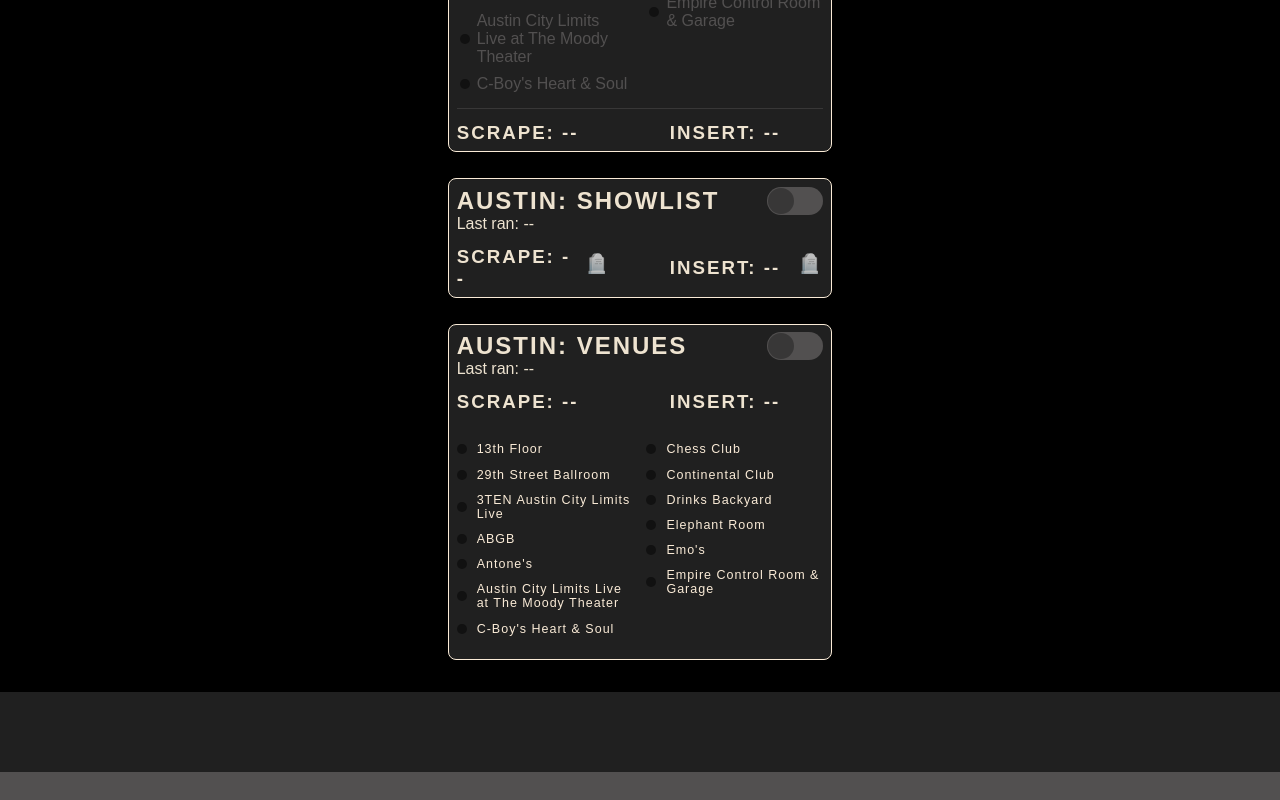
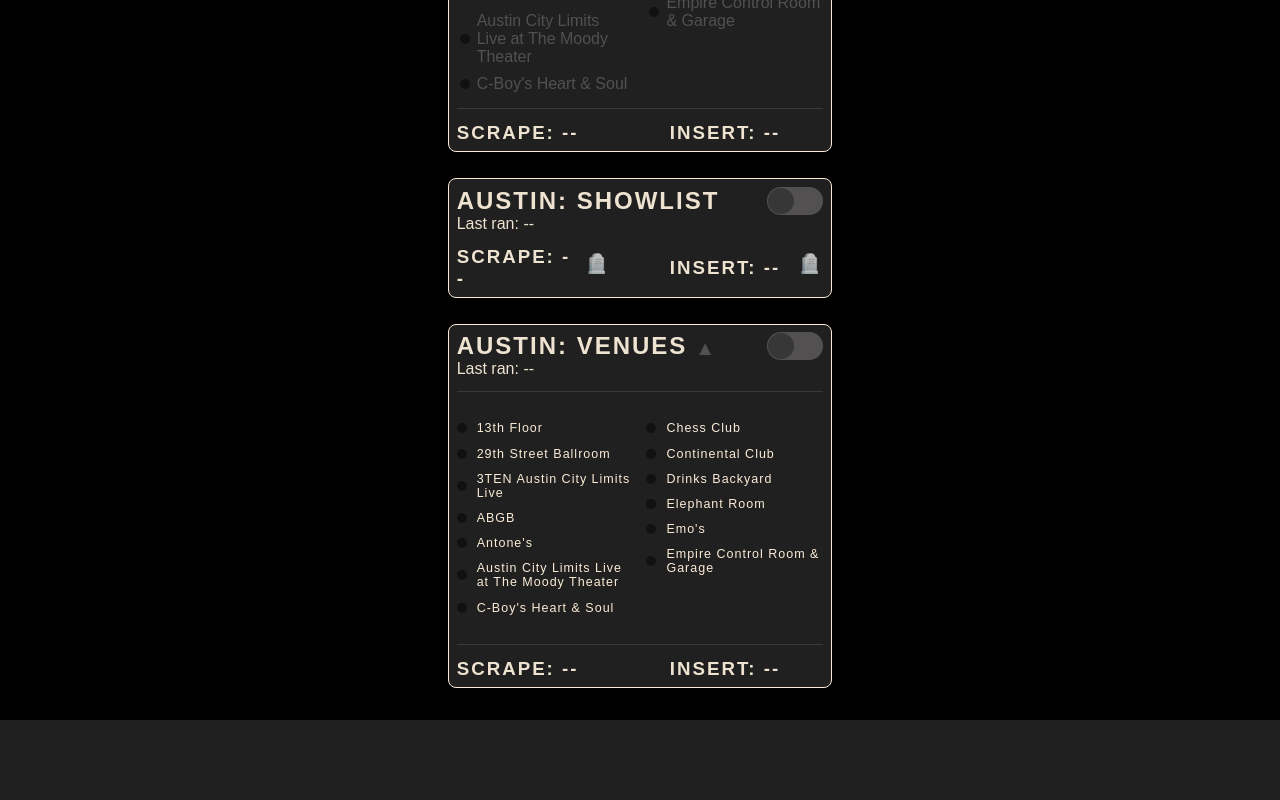
Before and after one commit to BDunham484/antecedent-journey, a React (Create React App) app in the folder client/: page /control in a window 1280 px wide. Shown: the part 442-1242 px from the top of the page. Before the commit the page ends 1214 px from the top, so only its background shows below. Built offline with nearby package versions, Linux system fonts and the light colour scheme; no server answers.

Commit message:
feat: refactor VenueControlBox for expand/collapse functionality and update styles

```diff
--- a/client/src/components/controls/ControlBox.module.css
+++ b/client/src/components/controls/ControlBox.module.css
@@ -10,7 +10,7 @@
     padding: 2%;
     gap: 1.3rem;
     position: relative;
-    /* overflow: hidden; */
+    overflow: hidden;
 }
 
 .controlHeader {
@@ -38,7 +38,7 @@
 /* --- VENUE SHIMMER --- */
 
 .venueShimmer {
-    border: none !important;
+    border: 1px solid transparent !important;
 }
 
 .venueShimmer::before {
@@ -86,7 +86,7 @@
 /* --- STALE SHIMMER --- */
 
 .staleShimmer {
-    border: none !important;
+    border: 1px solid transparent !important;
 }
 
 .staleShimmer::before {
--- a/client/src/components/controls/focusedVenueControl/FocusedVenueControlBox.jsx
+++ b/client/src/components/controls/focusedVenueControl/FocusedVenueControlBox.jsx
@@ -126,7 +126,7 @@ const FocusedVenueControlBox = ({
                 <div>
                     <h2>
                         AUSTIN: FOCUSED
-                        <span className={chevron}>{isExpanded ? '▲' : '▾'}</span>
+                        <span className={chevron}>{isExpanded ? '▲' : '▼'}</span>
                     </h2>
                     <div>{lastFocusedScrape ? `Last ran: ${formatScrapeTime(lastFocusedScrape)}` : 'Last ran: --'}</div>
                 </div>
--- a/client/src/components/controls/focusedVenueControl/FocusedVenueControlBox.module.css
+++ b/client/src/components/controls/focusedVenueControl/FocusedVenueControlBox.module.css
@@ -73,7 +73,7 @@
 
 .chevron {
     color: var(--dark);
-    font-size: 1.2rem;
+    font-size: 2rem;
     margin-left: 8px;
     user-select: none;
     vertical-align: middle;
--- a/client/src/components/controls/venueControl/VenueControlBox.jsx
+++ b/client/src/components/controls/venueControl/VenueControlBox.jsx
@@ -8,7 +8,16 @@ import sharedStyles from '../ControlBox.module.css';
 import ownStyles from './VenueControlBox.module.css';
 
 const { controlContainer, controlHeader, controlStatus, statusWrapper, venueShimmer } = sharedStyles;
-const { venueBody } = ownStyles;
+const {
+    venueBody,
+    separator,
+    headerClickable,
+    headerLocked,
+    chevron,
+    collapseWrapper,
+    collapseWrapperClosed,
+    collapseInner,
+} = ownStyles;
 
 const VenueControlBox = ({
     scrapeMetaData,
@@ -22,6 +31,14 @@ const VenueControlBox = ({
     const lastVenueScrape = scrapeMetaData?.getScrapeMeta?.lastVenueScrape ?? null;
 
     const [venueSwitch, setVenueSwitch] = useState(false);
+    const [isExpanded, setIsExpanded] = useState(true);
+
+    const isLocked = venueSwitch || isVenueScraperLoading || isVenueUpdaterRunning;
+
+    const toggleExpanded = () => {
+        if (isLocked) return;
+        setIsExpanded(prev => !prev);
+    };
 
     useEffect(() => {
         if (venueTotalScraped > 0 && !isVenueUpdaterRunning) {
@@ -49,11 +66,18 @@ const VenueControlBox = ({
 
     return (
         <div className={`${controlContainer}${isVenueScraperLoading ? ` ${venueShimmer}` : ''}`}>
-            <div className={controlHeader}>
+            <div
+                className={`${controlHeader} ${isLocked ? headerLocked : headerClickable}`}
+                onClick={toggleExpanded}
+            >
                 <div>
-                    <h2>AUSTIN: VENUES</h2>
+                    <h2>
+                        AUSTIN: VENUES
+                        <span className={chevron}>{isExpanded ? '▲' : '▼'}</span>
+                    </h2>
                     <div>{lastVenueScrape ? `Last ran: ${formatScrapeTime(lastVenueScrape)}` : 'Last ran: --'}</div>
                 </div>
+                <div onClick={e => e.stopPropagation()}>
                     <Switch
                         {...switchTheme}
                         onChange={handleVenueSwitch}
@@ -61,6 +85,19 @@ const VenueControlBox = ({
                         disabled={isVenueScraperLoading || isVenueUpdaterRunning}
                     />
                 </div>
+            </div>
+
+            <hr className={separator} />
+
+            <div className={`${collapseWrapper}${isExpanded ? '' : ` ${collapseWrapperClosed}`}`}>
+                <div className={collapseInner}>
+                    <div className={venueBody}>
+                        <VenueList venues={austinVenues} getStatusClass={getVenueLightClass} />
+                    </div>
+                    <hr className={separator} />
+                </div>
+            </div>
+
             <section className={controlStatus}>
                 <div>
                     <div className={statusWrapper}>
@@ -73,9 +110,6 @@ const VenueControlBox = ({
                     </div>
                 </div>
             </section>
-            <div className={venueBody}>
-                <VenueList venues={austinVenues} getStatusClass={getVenueLightClass} />
-            </div>
         </div>
     );
 };
--- a/client/src/components/controls/venueControl/VenueControlBox.module.css
+++ b/client/src/components/controls/venueControl/VenueControlBox.module.css
@@ -4,3 +4,54 @@
     width: 100%;
     gap: 1vw;
 }
+
+.separator {
+    border: none;
+    border-top: 1px solid var(--darker);
+    width: 100%;
+}
+
+.headerClickable {
+    cursor: pointer;
+}
+
+.headerClickable:hover {
+    background: rgba(255, 255, 255, 0.02);
+    border-radius: 4px;
+}
+
+.headerLocked {
+    cursor: default;
+}
+
+.headerLocked:hover {
+    background: none;
+}
+
+.chevron {
+    color: var(--dark);
+    font-size: 2rem;
+    margin-left: 8px;
+    user-select: none;
+    vertical-align: middle;
+}
+
+.collapseWrapper {
+    display: grid;
+    grid-template-rows: 1fr;
+    transition: grid-template-rows 0.3s ease;
+    overflow: hidden;
+    width: 100%;
+}
+
+.collapseWrapperClosed {
+    grid-template-rows: 0fr;
+}
+
+.collapseInner {
+    overflow: hidden;
+    min-height: 0;
+    display: flex;
+    flex-direction: column;
+    gap: 13px;
+}
```
Lines whose indentation alone changed are shown as unchanged.
